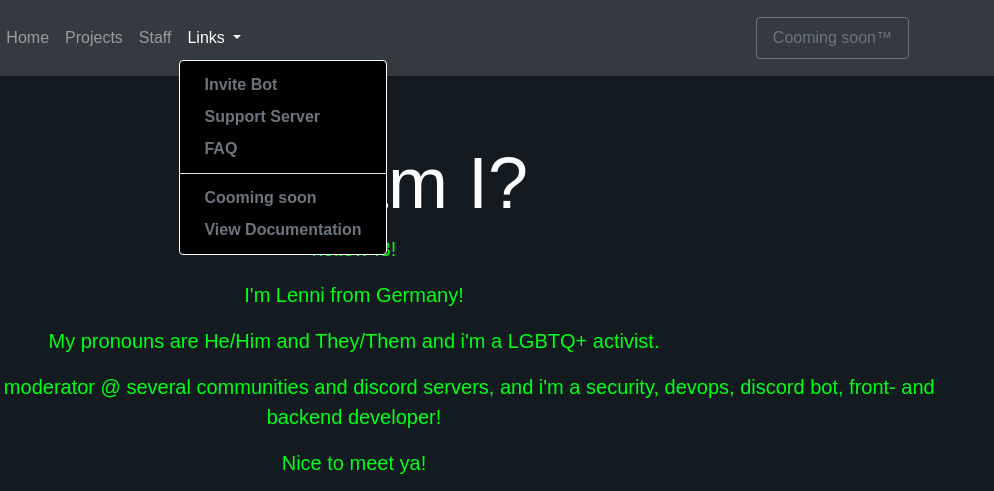
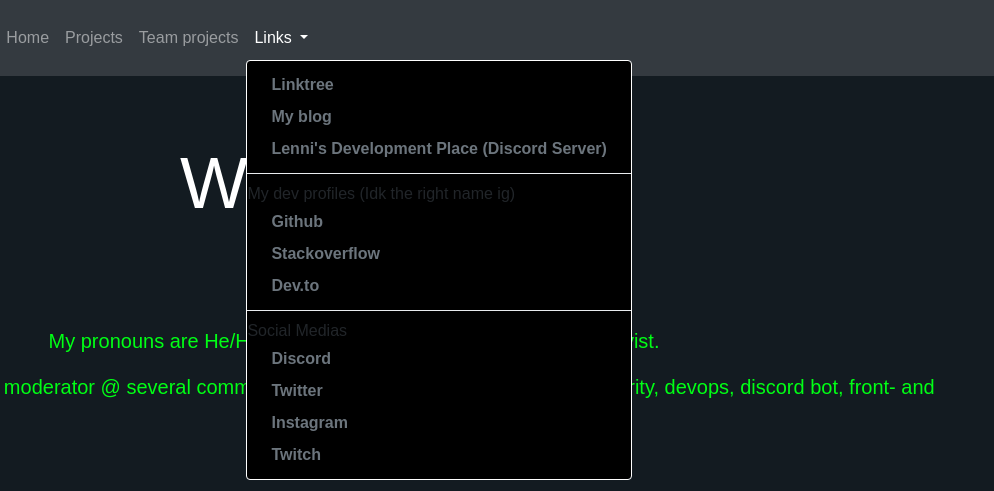
Before and after one commit to InvalidLenni/invalidlenni.github.io, a website: page index.html in a window 1280 px wide. Both pictures are taken after a click on the button "Links". Shown: the top 491 px of the page, 286-1280 px from the left. Drawn offline with nearby package versions, Linux system fonts and the light colour scheme; files whose address does not match are found by name.

Commit message:
Add files via upload

```diff
--- a/index.html
+++ b/index.html
@@ -41,7 +41,7 @@
             <a class="nav-link" href="#projects">Projects</a>
           </li>
           <li class="nav-item">
-            <a class="nav-link" href="https://www.youtube.com/watch?v=dQw4w9WgXcQ&ab_channel=RickAstley">Staff</a>
+            <a class="nav-link" href="#team-projects">Team projects</a>
           </li>
           <li class="nav-item dropdown">
             <a class="nav-link dropdown-toggle" href="#" id="linksdrop" role="button" data-bs-toggle="dropdown"
@@ -49,26 +49,31 @@
               Links
             </a>
             <ul class="dropdown-menu bgn" aria-labelledby="linksdrop">
-              <li><a class="dropdown-item text-muted font-weight-bold" href="https://www.youtube.com/watch?v=dQw4w9WgXcQ&ab_channel=RickAstley" target="_blank">Invite
-                  Bot</a>
+              <li><a class="dropdown-item text-muted font-weight-bold" href="https://linkt.ree/lennii target="_blank">Linktree</a>
               </li>
-              <li><a class="dropdown-item text-muted font-weight-bold" href="https://www.youtube.com/watch?v=dQw4w9WgXcQ&ab_channel=RickAstley" target="_blank">Support
-                  Server</a></li>
-              <li><a class="dropdown-item text-muted font-weight-bold" href="https://www.youtube.com/watch?v=dQw4w9WgXcQ&ab_channel=RickAstley">FAQ</a></li>
+              <li><a class="dropdown-item text-muted font-weight-bold" href="https://invalidlenni.blogspot.com/" target="_blank">My blog</a>
+              </li>
+              <li><a class="dropdown-item text-muted font-weight-bold" href="https://discord.gg/ntJEy5ADMu" target="_blank">Lenni's Development Place
+                  (Discord Server)</a></li>
               <li>
-                <hr class="dropdown-divider">
+                <hr class="dropdown-divider" <a class="dropdown-divider-title" href="https://linktr.ee/lennii" target="_blank">My dev profiles (Idk the right name ig)</a>
               </li>
-              <li><a class="dropdown-item text-muted font-weight-bold" href="https://www.youtube.com/watch?v=dQw4w9WgXcQ&ab_channel=RickAstley"
-                  target="_blank">Cooming soon</a></li>
-              <li><a class="dropdown-item text-muted font-weight-bold" href="https://www.youtube.com/watch?v=dQw4w9WgXcQ&ab_channel=RickAstley">View Documentation</a></li>
+              <li><a class="dropdown-item text-muted font-weight-bold" href="https://github.com/InvalidLenni">Github</a></li>
+              <li><a class="dropdown-item text-muted font-weight-bold" href="https://stackoverflow.com/users/14937630/invalidlenni">Stackoverflow</a></li>
+              <li><a class="dropdown-item text-muted font-weight-bold" href="https://dev.to/invalidlenni">Dev.to</a></li>
+              <li>
+                <hr class="dropdown-divider" <a class="dropdown-divider-title" href="https://linktr.ee/lennii" target="_blank">Social Medias</a>
+              </li>
+              <li><a class="dropdown-item text-muted font-weight-bold" href="https://discord.com/users/814233207515643974">Discord</a></li>
+              <li>
+              <li><a class="dropdown-item text-muted font-weight-bold" href="https://twitter.com/invalidlenni">Twitter</a></li>
+              <li>
+              <li><a class="dropdown-item text-muted font-weight-bold" href="https://instagram.com/invalidlenni"
+                  target="_blank">Instagram</a></li>
+              <li><a class="dropdown-item text-muted font-weight-bold" href="https://twitch.tv/invalidlenni">Twitch</a></li>
             </ul>
           </li>
         </ul>
-        <div class="d-flex ml-auto" id="headerlogin">
-          <li class="nav-item" style="list-style: none;">
-            <a class="nav-link btn btn-outline-secondary login" href="https://www.youtube.com/watch?v=dQw4w9WgXcQ&ab_channel=RickAstleye">Cooming soon™</a>
-          </li>
-        </div>
       </div>
     </div>
   </nav>
@@ -91,9 +96,11 @@
     <p class="lead ltext" style="color: rgb(0, 255, 21); opacity: 100%;">
       Nice to meet ya!
     </p>
-    <h2 class="projects ltext" style="color: rgb(0, 179, 255); opacity: 100%;">
-        My projects are...
+  <section>
+    <div id="projects"><h2 class="projects ltext" style="color: rgb(0, 179, 255); opacity: 100%;">
+      My projects are...</div>
     </h2>
+  </section>
 
   <div class="card-columns cardds">
     <div class="card text-white bg-dark mb-3" style="max-width: 18rem;">
@@ -127,6 +134,7 @@
   </div>
 
 
+
   <div class="card text-white bg-dark mb-3" style="max-width: 18rem;">
     <div class="card-header text-center">
         <img src="./assets/lennidevplace.webp" alt="Bot Icon from the bsstats bot." width="50" height="50" class="rounded-circle">Lenni's Development Place
@@ -149,19 +157,23 @@
       </div>
     </div>
   </div>
+</section>
 
-
-  <div class="jumbotron text-center bg-transparent">
-  <h2 class="projects ltext" style="color: rgb(0, 179, 255); opacity: 100%;">
-    Volunteer moderator at...
-  </h2>
+<div class="jumbotron text-center bg-transparent">
+<section class="team-projects">
+  <div id="team-projects">
+    <h2 class="team-projects" style="color: rgb(0, 179, 255); opacity: 100%;">
+      Volunteer moderator or developer at...
+    </h2>
+  </div>
+</section>
 <div class="card-columns cardds">
   <div class="card text-white bg-dark mb-3" style="max-width: 18rem;">
     <div class="card-header text-center">
       <img src=https://cdn.discordapp.com/avatars/898936508512366602/7da88590bc32b9d5beded92aaed9a152.png?size=256" alt="Gaming Community Icon" width="50" height="50" class="rounded-circle">Gaming Community
     </div>
     <div class="card-body">
-      <p class="card-text" style="color:yellowgreen">Moderator & Support</p>
+      <p class="card-text" style="color:yellowgreen">Support</p>
       <p class="card-text">Gaming Community is a german community server for everyone and everything (as long you keep the chat clean)!</p>
     </div>
     <img alt="Gaming Community" src="https://img.shields.io/discord/831073014887088148?style=flat-square">
@@ -194,7 +206,6 @@
     <div class="bgseconde">
       <div class="float-right mr-5">
         <ul class="social-icons">
-          <li><a href="https://discord.com/users/814233207515643974" class="social-icon"> <i class="fa fa-discord"></i></a></li>
           <li><a href="https://twitter.com/invalidlenni" class="social-icon"> <i class="fa fa-twitter"></i></a></li>
           <li><a href="https://github.com/InvalidLenni" class="social-icon"> <i class="fa fa-github"></i></a></li>
           <li><a href="https://instagram.com/invalidlenni" class="social-icon"> <i class="fa fa-instagram"></i></a></li>
```
